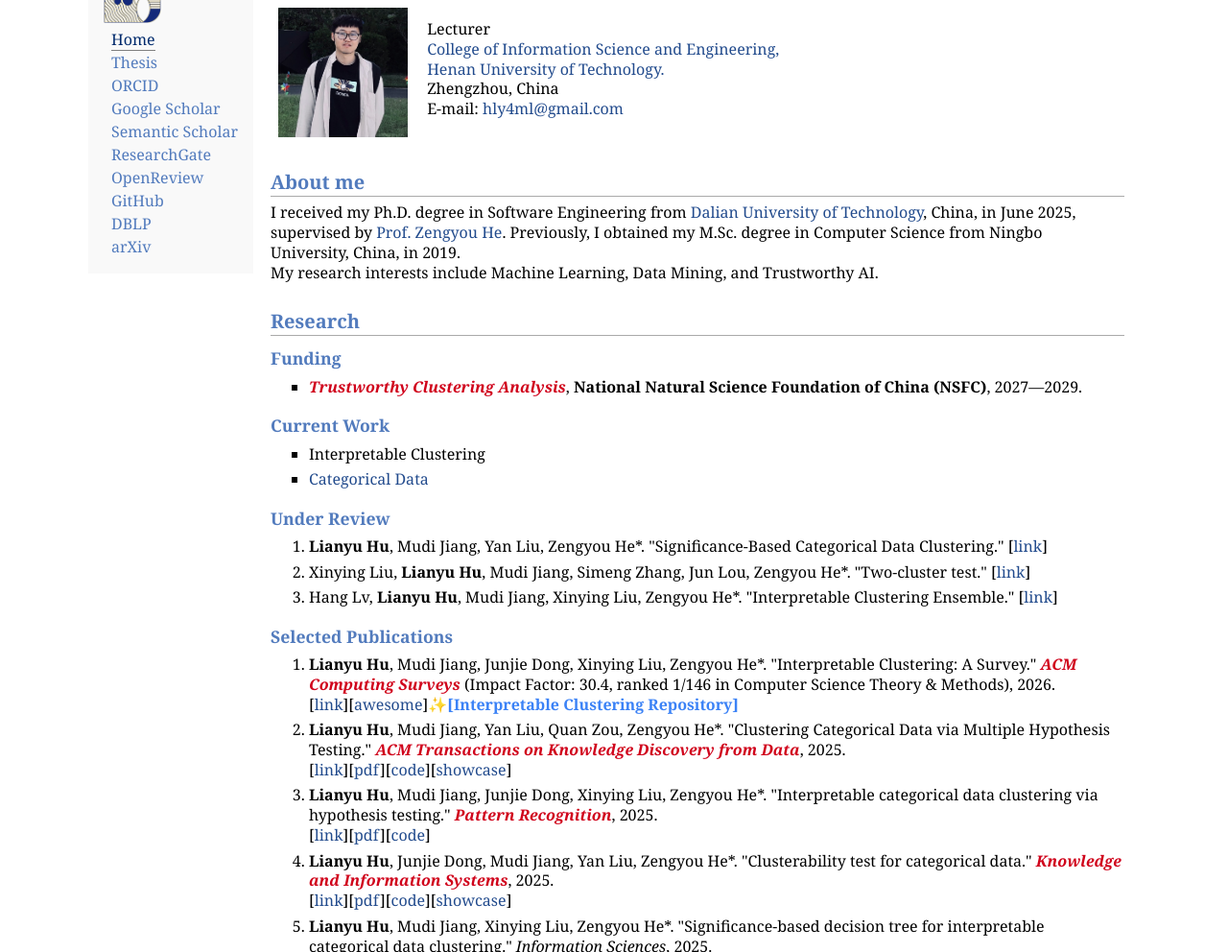
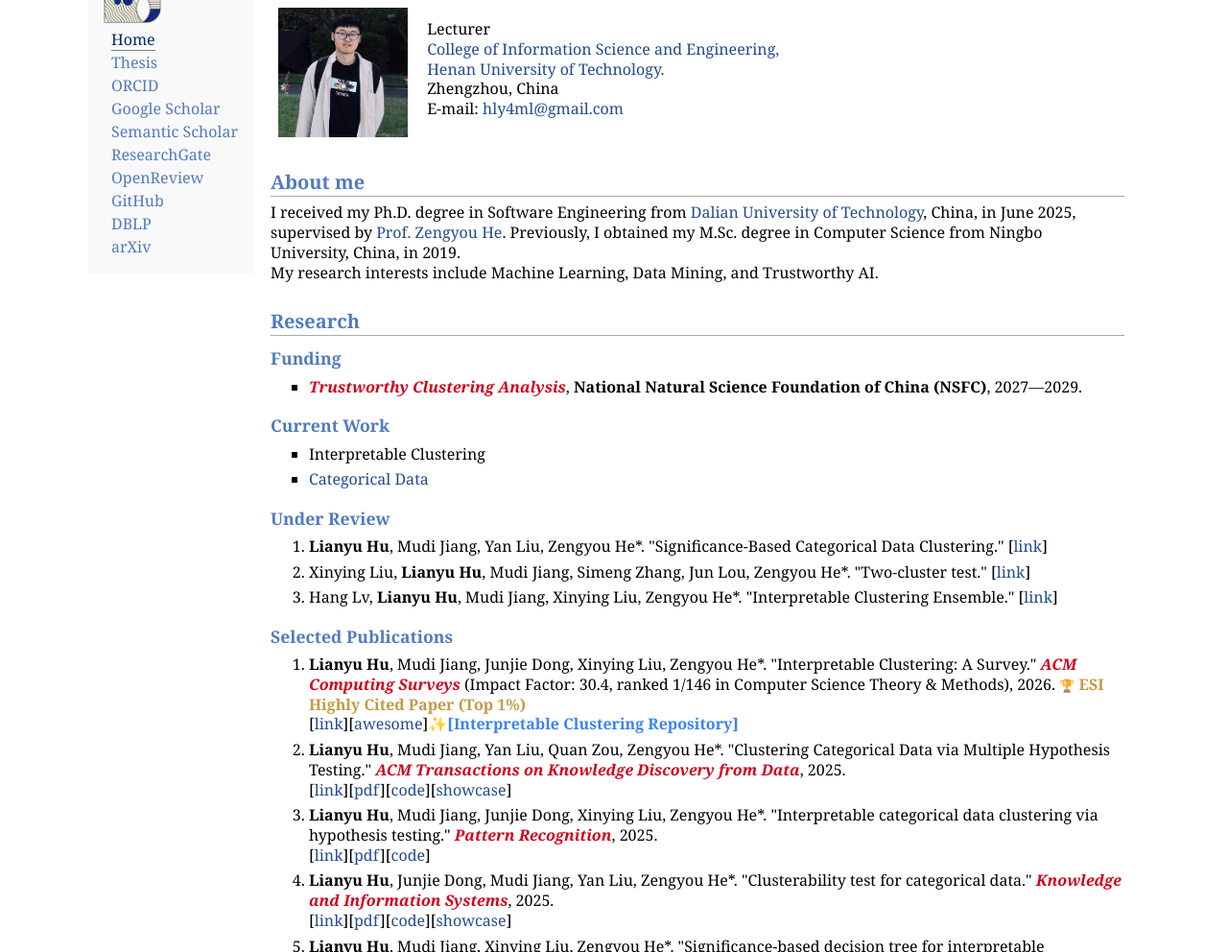
Before and after one commit to hulianyu/hulianyu.github.io, a plain HTML site: page index.html in a window 1280 px wide. Shown: the part 68-1060 px from the top of the page at 96% size. Drawn offline with Linux system fonts and the light colour scheme.

Commit message:
Update index.html

```diff
--- a/index.html
+++ b/index.html
@@ -120,8 +120,9 @@ My research interests include Machine Learning, Data Mining, and Trustworthy AI.
 </ol>
 <h3>Selected Publications</h3>
 <ol>
-<li><p><b>Lianyu Hu</b>, Mudi Jiang, Junjie Dong, Xinying Liu, Zengyou He*. "Interpretable Clustering: A Survey." <span style="color:#d0021b;font-weight:bold;font-style:italic">ACM Computing Surveys</span> (Impact Factor: 30.4, ranked 1/146 in Computer Science Theory & Methods), 2026. <br>
-  [<a href="https://doi.org/10.1145/3789495">link</a>][<a href="https://github.com/hulianyu/Awesome-Interpretable-Clustering">awesome</a>]✨<a
+<li><p><b>Lianyu Hu</b>, Mudi Jiang, Junjie Dong, Xinying Liu, Zengyou He*. "Interpretable Clustering: A Survey." <span style="color:#d0021b;font-weight:bold;font-style:italic">ACM Computing Surveys</span> (Impact Factor: 30.4, ranked 1/146 in Computer Science Theory & Methods), 2026.
+<span style="font-size:13px;">🏆</span> <span style="color:#C49A45;font-weight:600;">ESI Highly Cited Paper (Top 1%)</span><br>
+[<a href="https://doi.org/10.1145/3789495">link</a>][<a href="https://github.com/hulianyu/Awesome-Interpretable-Clustering">awesome</a>]✨<a
 href="https://hulianyu.xyz/Interpretable-Clustering-Repository/" target="_blank" rel="noopener noreferrer" style="
     font-weight: bold;
     color: #3b82f6;
```
